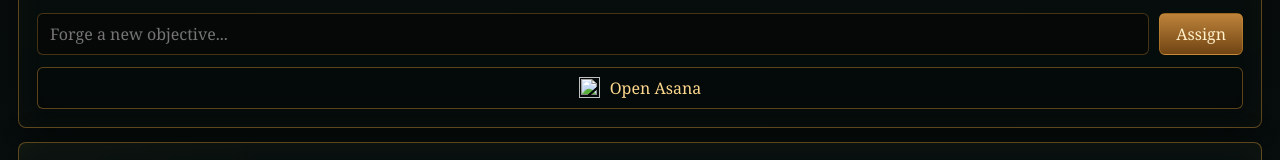
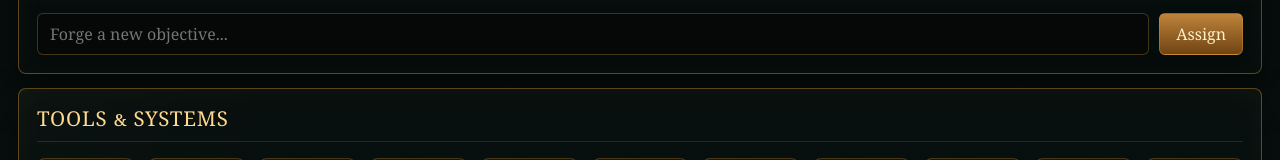
Before and after one commit to InkedSage/Homepage, a plain HTML site: page index.html in a window 1280 px wide. Shown: the part 1304-1464 px from the top of the page. Drawn offline with Linux system fonts and the light colour scheme; no server answers.

Commit message:
Remove Asana integration - using Google Calendar only

```diff
--- a/css/styles.css
+++ b/css/styles.css
@@ -573,8 +573,6 @@
   padding:0 12px;
 }
 
-.asana-link{margin-top:12px}
-
 .quick-list{display:flex;flex-direction:column}
 .quick-item{
   display:grid;
--- a/index.html
+++ b/index.html
@@ -106,10 +106,6 @@
         <input id="taskInput" type="text" placeholder="Forge a new objective..." />
         <button id="addTask" type="button">Assign</button>
       </div>
-      <a class="wide-link asana-link" href="https://app.asana.com/" target="_blank" rel="noopener">
-        <img src="https://www.google.com/s2/favicons?domain=asana.com&amp;sz=64" alt="" />
-        <span>Open Asana</span>
-      </a>
     </section>
 
     <section class="panel tools-panel">
```
